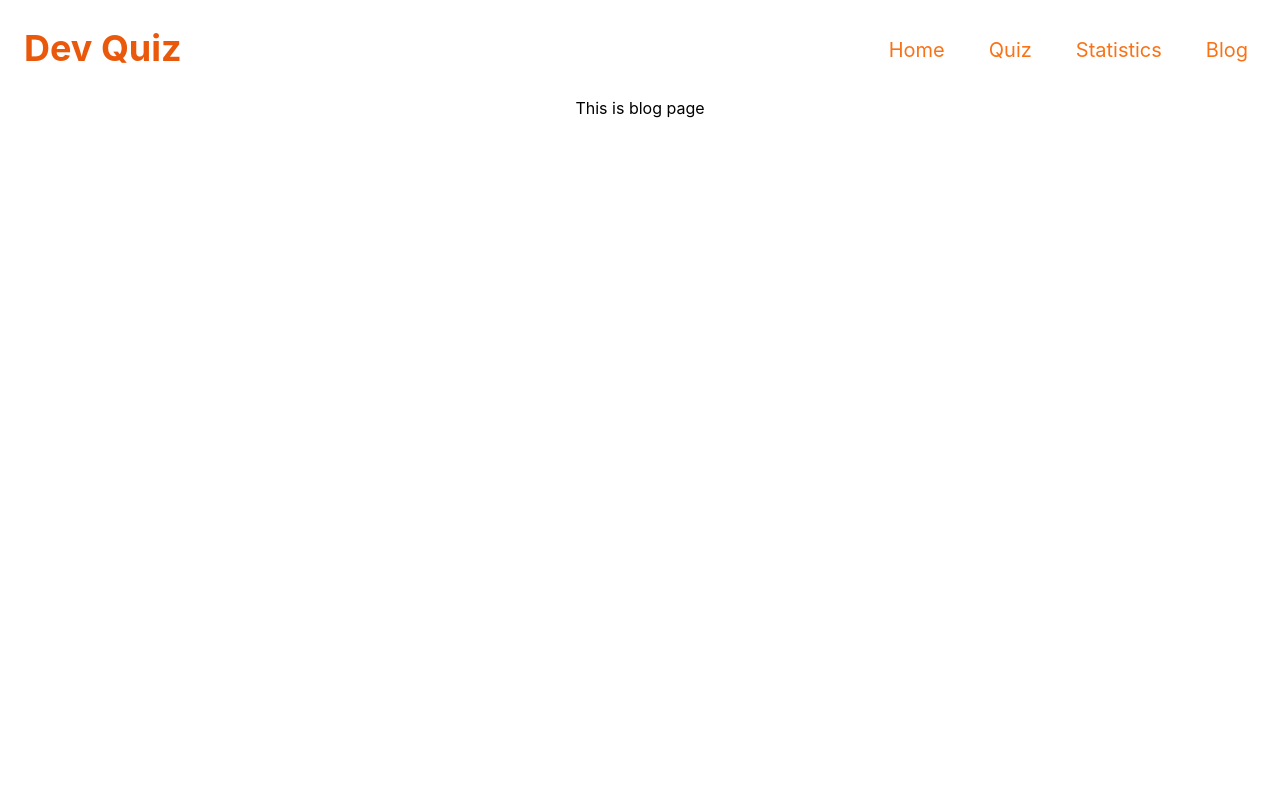
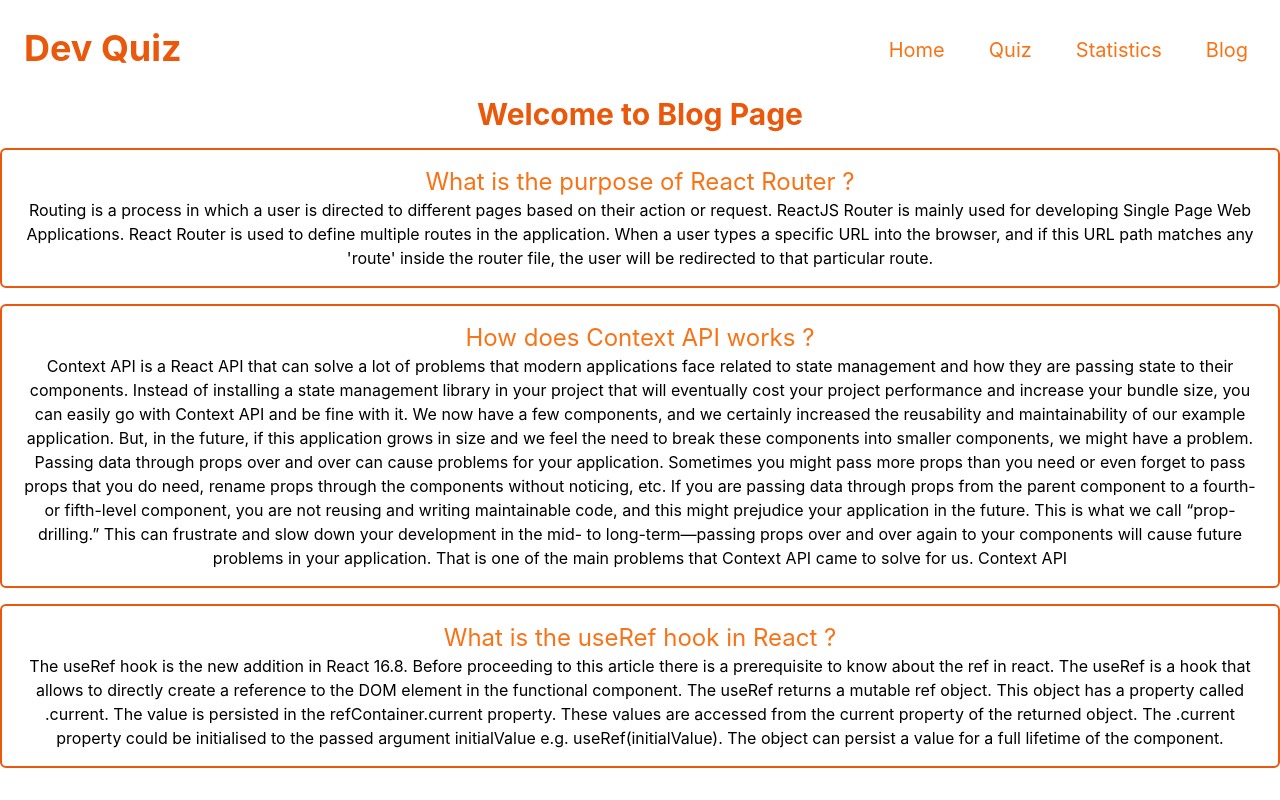
Before and after one commit to mohammad-sumon/my-ninth-assignment, a React (Create React App) app: page /blog in a window 1280 px wide. Built offline with nearby package versions, Linux system fonts and the light colour scheme.

Commit message:
blog and statistics section added

```diff
--- a/package.json
+++ b/package.json
@@ -12,6 +12,7 @@
     "react-router-dom": "^6.4.2",
     "react-scripts": "5.0.1",
     "react-toastify": "^9.0.8",
+    "recharts": "^2.1.14",
     "web-vitals": "^2.1.4"
   },
   "scripts": {
--- a/src/App.js
+++ b/src/App.js
@@ -35,6 +35,9 @@ function App() {
         },
         {
           path: "statistics",
+          loader: async () => {
+            return fetch("https://openapi.programming-hero.com/api/quiz");
+          },
           element: <Statistics></Statistics>,
         },
         {
--- a/src/components/Blog.js
+++ b/src/components/Blog.js
@@ -3,7 +3,19 @@ import React from "react";
 const Blog = () => {
   return (
     <div>
-      <h2>This is blog page</h2>
+      <h2 className="text-orange-600 font-bold text-3xl mb-4">Welcome to Blog Page</h2>
+      <div className="border-solid border-2 border-orange-600 mb-4 p-4 rounded-md">
+        <h3 className="text-2xl text-orange-500">What is the purpose of React Router ?</h3>
+        <p>Routing is a process in which a user is directed to different pages based on their action or request. ReactJS Router is mainly used for developing Single Page Web Applications. React Router is used to define multiple routes in the application. When a user types a specific URL into the browser, and if this URL path matches any 'route' inside the router file, the user will be redirected to that particular route.</p>
+      </div>
+      <div className="border-solid border-2 border-orange-600 mb-4 p-4 rounded-md">
+        <h3 className="text-2xl text-orange-500">How does Context API works ?</h3>
+        <p>Context API is a React API that can solve a lot of problems that modern applications face related to state management and how they are passing state to their components. Instead of installing a state management library in your project that will eventually cost your project performance and increase your bundle size, you can easily go with Context API and be fine with it. We now have a few components, and we certainly increased the reusability and maintainability of our example application. But, in the future, if this application grows in size and we feel the need to break these components into smaller components, we might have a problem. Passing data through props over and over can cause problems for your application. Sometimes you might pass more props than you need or even forget to pass props that you do need, rename props through the components without noticing, etc. If you are passing data through props from the parent component to a fourth- or fifth-level component, you are not reusing and writing maintainable code, and this might prejudice your application in the future. This is what we call “prop-drilling.” This can frustrate and slow down your development in the mid- to long-term—passing props over and over again to your components will cause future problems in your application. That is one of the main problems that Context API came to solve for us. Context API</p>
+      </div>
+      <div className="border-solid border-2 border-orange-600 mb-4 p-4 rounded-md">
+        <h3 className="text-2xl text-orange-500">What is the useRef hook in React ?</h3>
+        <p>The useRef hook is the new addition in React 16.8. Before proceeding to this article there is a prerequisite to know about the ref in react. The useRef is a hook that allows to directly create a reference to the DOM element in the functional component. The useRef returns a mutable ref object. This object has a property called .current. The value is persisted in the refContainer.current property. These values are accessed from the current property of the returned object. The .current property could be initialised to the passed argument initialValue e.g. useRef(initialValue). The object can persist a value for a full lifetime of the component. </p>
+      </div>
     </div>
   );
 };
--- a/src/components/Statistics.js
+++ b/src/components/Statistics.js
@@ -1,9 +1,20 @@
 import React from "react";
+import { useLoaderData } from "react-router-dom";
+import { LineChart, Line, XAxis, YAxis, Tooltip} from 'recharts';
 
 const Statistics = () => {
+  const datas = useLoaderData();
+  const newData = datas.data;
+  // console.log(newData);
   return (
     <div>
-      <h2>This is statistics</h2>
+      <h2 className="text-3xl font-bold text-orange-600 mb-6">This is the Statistics</h2>
+      <LineChart width={500} height={400} data={newData} className="mx-auto">
+      <Line type="monotone" dataKey="total" stroke="orange" />
+      <XAxis dataKey="name" />
+          <YAxis dataKey="total"/>
+          <Tooltip></Tooltip>
+      </LineChart>
     </div>
   );
 };
```
Also changed, not shown: 1 other file (tests, documents, lock files or other folders).
